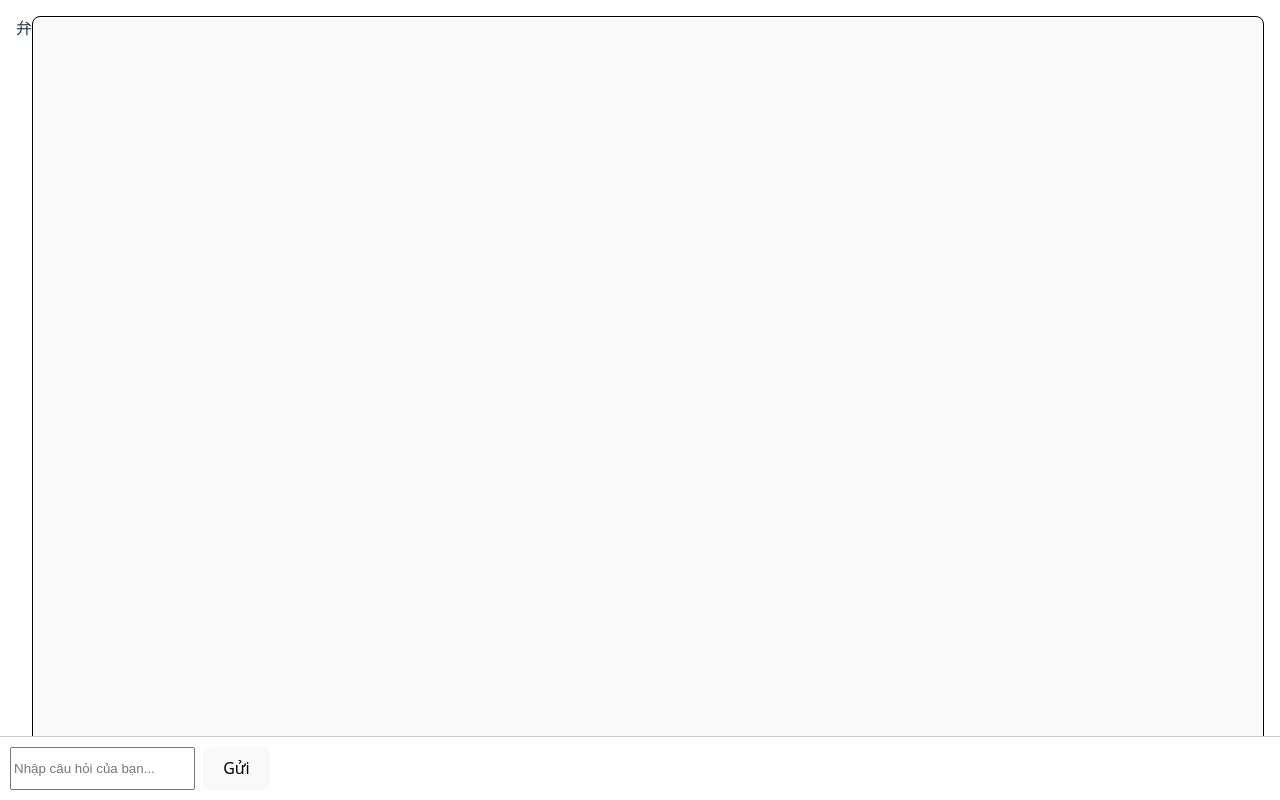
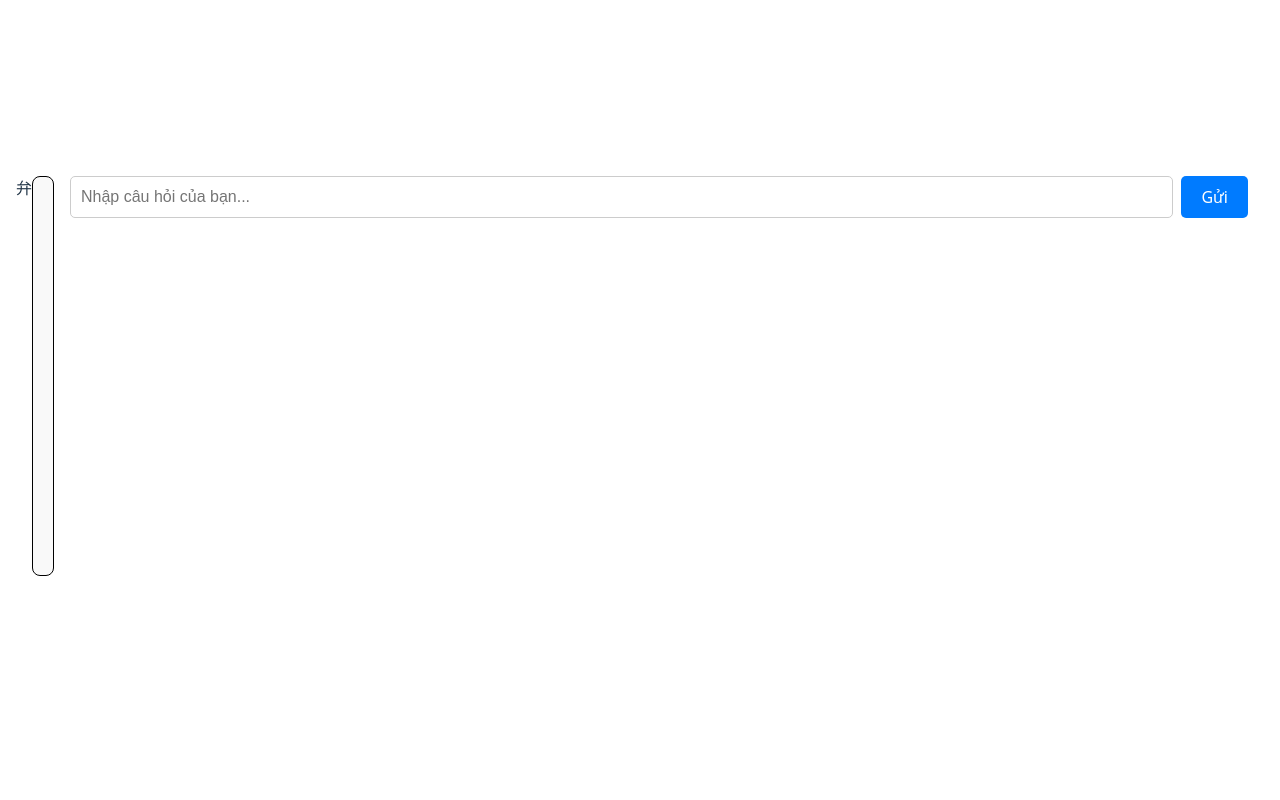
Before and after one commit to phuongnga205/legal-kg, a React (Vite) app in the folder my-app/: page / in a window 1280 px wide. Built offline with nearby package versions, Linux system fonts and the light colour scheme.

Commit message:
them duoc xi ne

```diff
--- a/my-app/src/components/ChatBox.css
+++ b/my-app/src/components/ChatBox.css
@@ -3,7 +3,7 @@
   flex-direction: row;
   align-items: flex-start;
   width: 100vw;
-  height: 100vh;
+  height: 60vh;
   padding: 16px;
   border: none;
   border-radius: 0;
@@ -14,7 +14,7 @@
 }
 .chat-messages {
   flex: 1;
-  height: calc(100vh - 70px);
+  height: calc(60vh - 80px);
   overflow-y: auto;
   border: 1px solid black;
   padding: 10px;
@@ -23,14 +23,27 @@
   box-sizing: border-box;
 }
 .input-section {
-  position: absolute;
-  bottom: 0;
-  left: 0;
   width: 100%;
+  padding: 0 16px;
   display: flex;
   gap: 8px;
-  padding: 10px;
-  background: #fff;
-  border-top: 1px solid #ccc;
   box-sizing: border-box;
 }
+
+.input-section input {
+  flex: 1;
+  padding: 10px;
+  font-size: 16px;
+  border: 1px solid #ccc;
+  border-radius: 5px;
+}
+
+.input-section button {
+  padding: 10px 20px;
+  font-size: 16px;
+  background-color: #007bff;
+  color: white;
+  border: none;
+  border-radius: 5px;
+  cursor: pointer;
+}
```
